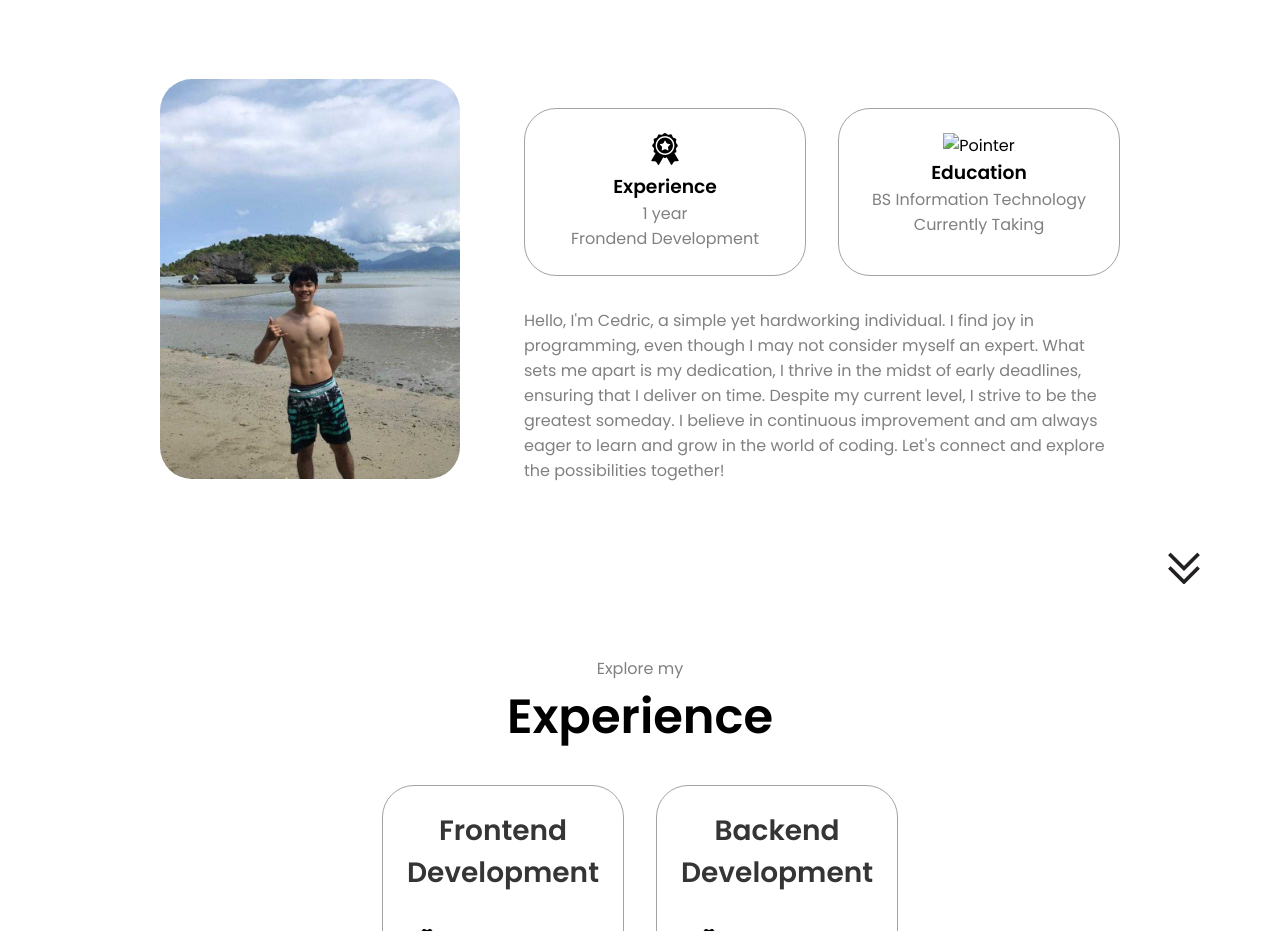
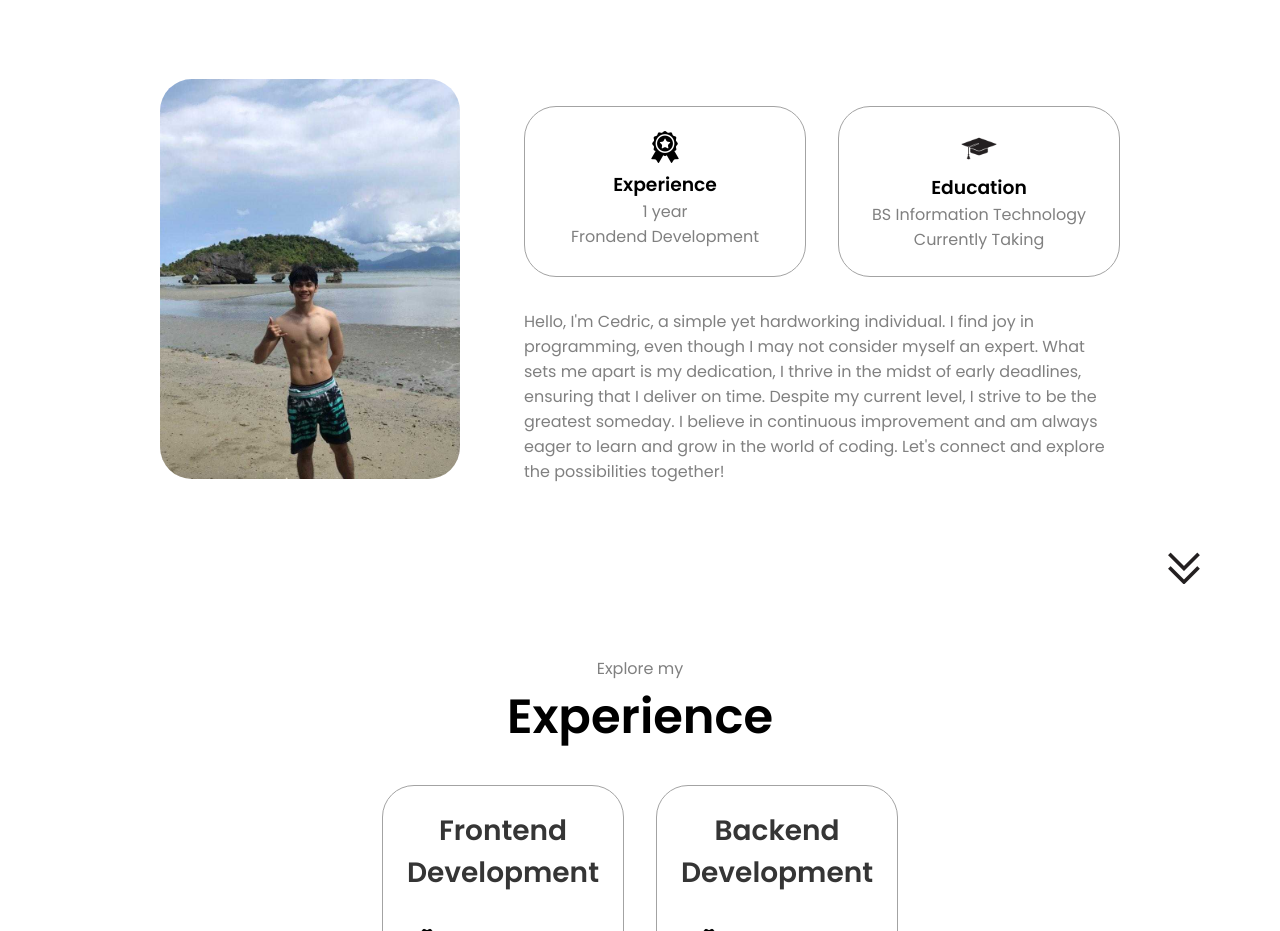
Before and after one commit to cedik456/Project-1-Portfolio, a plain HTML site: page index.html in a window 1280 px wide. Shown: the part 1040-1971 px from the top of the page. Drawn offline with Linux system fonts and the light colour scheme.

Commit message:
Portfolio-1

```diff
--- a/index.html
+++ b/index.html
@@ -84,7 +84,7 @@
           </div>
 
           <div class="details-container">
-            <img src="./assets/education-icon.png" alt="Pointer" class="icon">
+            <img src="./assets/educ-icon.webp" alt="Pointer" class="icon educ-icon">
             <h3>Education</h3>
             <p>BS Information Technology <br>Currently Taking</p>
           </div>
--- a/mediaqueries.css
+++ b/mediaqueries.css
@@ -110,4 +110,8 @@
     font-size: 2rem;
   }
 
+  .arrow {
+    display: none;
+  }
+
 }
--- a/style.css
+++ b/style.css
@@ -315,6 +315,10 @@ section {
   margin: auto 0;
 }
 
+.educ-icon {
+  height: 2.2rem;
+}
+
 /* EXPERIENCE SECTION */
 
 #experience {
@@ -365,10 +369,6 @@ article .icon {
   height: 70vh;
 }
 
-#contact .arrow {
-  display: none;
-}
-
 .contact-info-upper-container {
   display: flex;
   justify-content: center;
```
Also changed, not shown: assets/educ-icon.webp (added).
